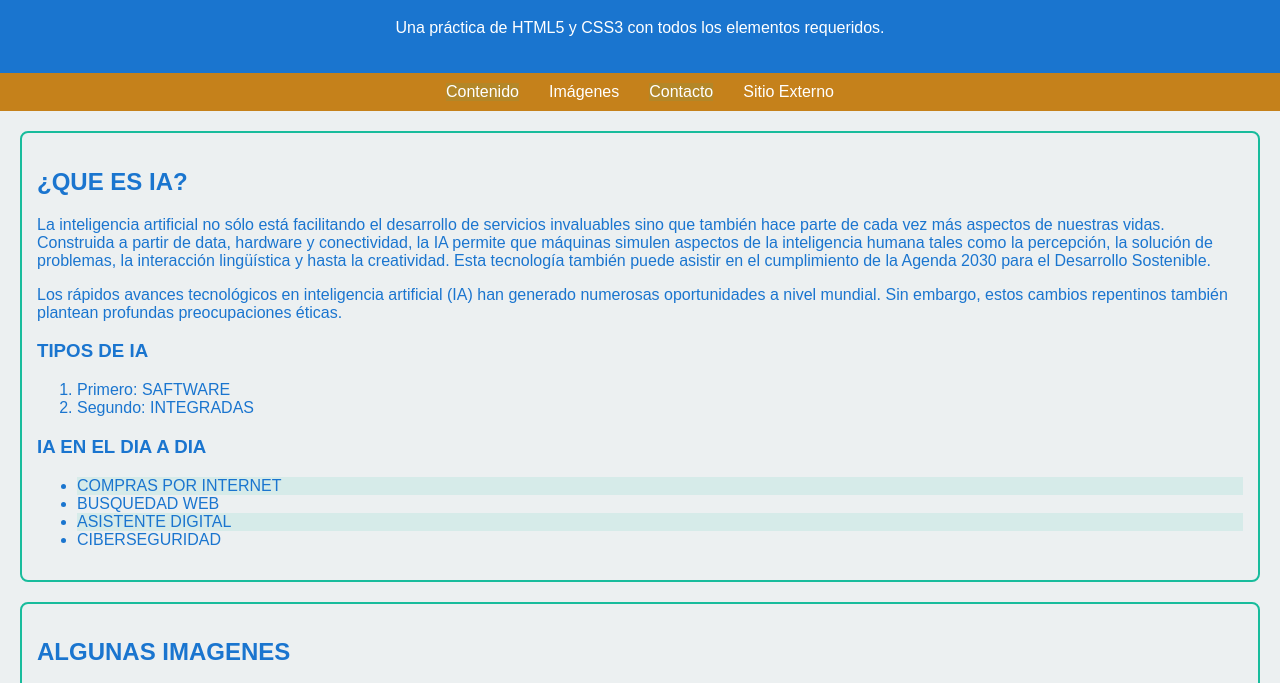
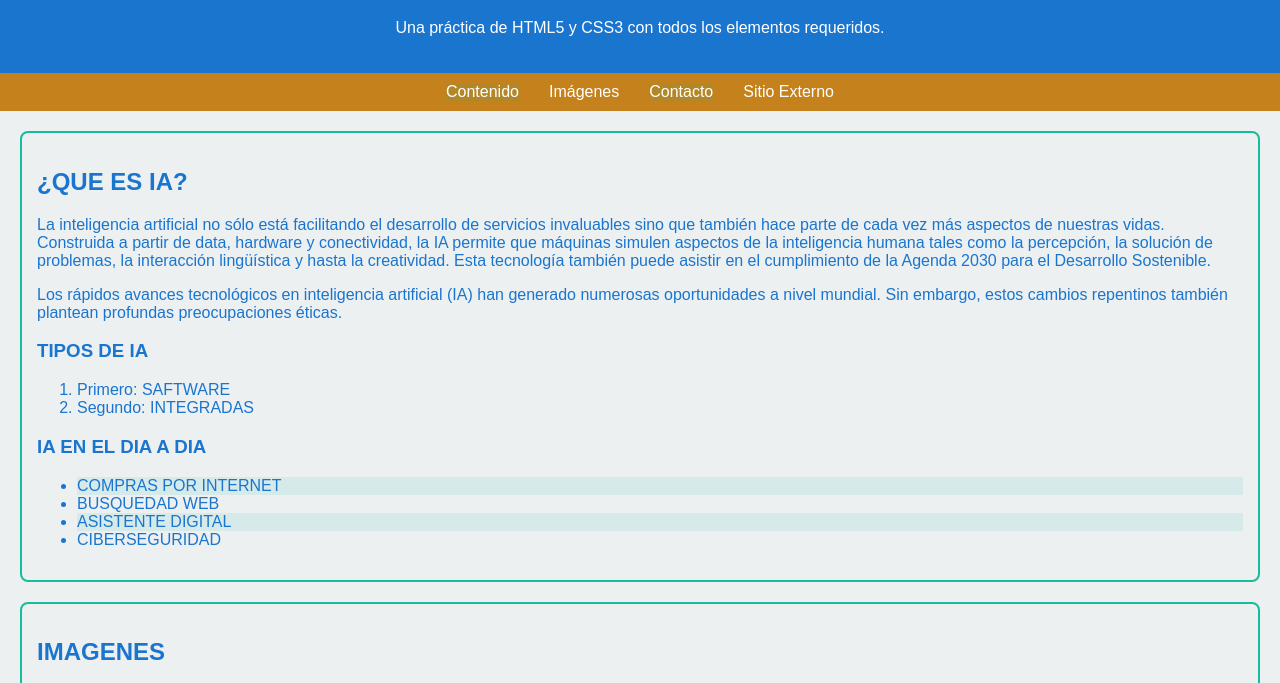
Before and after one commit to raul516/PA1, a plain HTML site: page index.html in a window 1280 px wide. Shown: the part 81-764 px from the top of the page. Drawn offline with Linux system fonts and the light colour scheme.

Commit message:
Update index.html

```diff
--- a/index.html
+++ b/index.html
@@ -52,7 +52,7 @@
         </section>
 
         <section id="imagenes">
-            <h2>ALGUNAS IMAGENES</h2>
+            <h2>IMAGENES</h2>
             <img src="ia.png" alt="Imagen 1" class="imagen">
             <img src="https://www.unesco.org/sites/default/files/styles/banner_tablet/public/2022-03/shutterstock_1803136597.jpeg.webp?itok=vFligpp3" alt="Imagen 2" class="imagen"></img>
         </section>
```
